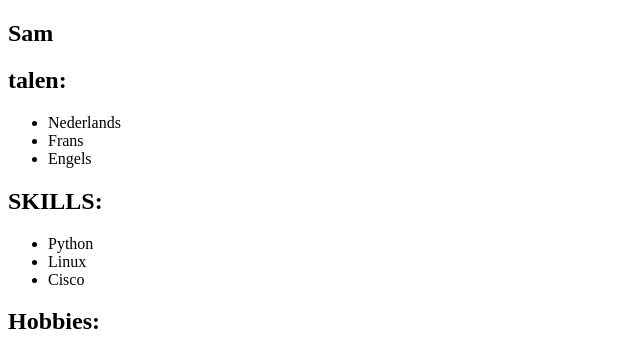
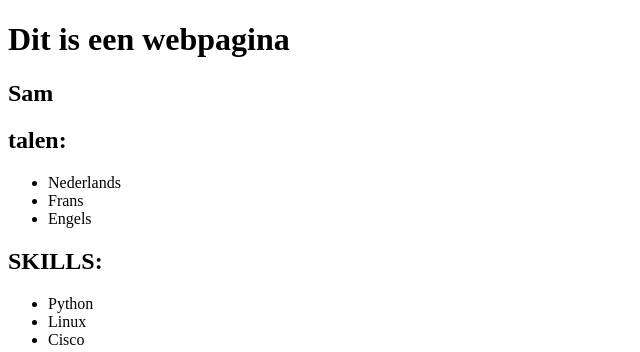
Before and after one commit to samgeys2008-create/portfolio, a plain HTML site: page boilerplate/index.html in a window 1280 px wide. Shown: the top 352 px of the page, without its empty margins (0-640 px from the left). Drawn offline with Linux system fonts and the light colour scheme.

Commit message:
Update index.html

```diff
--- a/boilerplate/index.html
+++ b/boilerplate/index.html
@@ -6,6 +6,7 @@
 </head>
 
 <body>
+<h1>Dit is een webpagina</h1>
 <h2>Sam</h2>
 <h2>talen:</h2>
 <ul>
```
